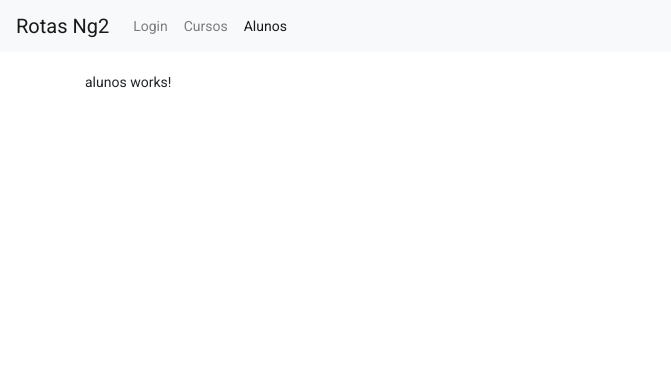
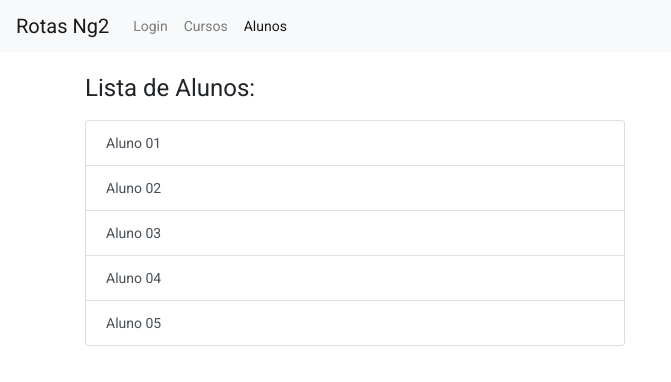
Before and after one commit to felipegueller/angular-2-loiane, an Angular app in the folder 07-rotas/: page /alunos in a window 1280 px wide. Shown: the top 382 px of the page, without its empty margins (0-671 px from the left). Built offline with nearby package versions, Linux system fonts and the light colour scheme.

Commit message:
feat: adding columns in alunos view

```diff
--- a/07-rotas/src/app/alunos/alunos.component.html
+++ b/07-rotas/src/app/alunos/alunos.component.html
@@ -1,3 +1,20 @@
-<p>alunos works!</p>
+<div class="row">
+  <div class="col-6">
+    <h1>Lista de Alunos:</h1>
 
-<router-outlet></router-outlet>
+    <div class="list-group">
+      <a
+        *ngFor="let aluno of alunos"
+        class="list-group-item list-group-item-action"
+        aria-current="true"
+        [routerLink]="[aluno.id]"
+      >
+        {{ aluno["nome"] }}
+      </a>
+    </div>
+  </div>
+
+  <div class="col-6">
+    <router-outlet></router-outlet>
+  </div>
+</div>
--- a/07-rotas/src/app/alunos/alunos.component.ts
+++ b/07-rotas/src/app/alunos/alunos.component.ts
@@ -1,15 +1,17 @@
 import { Component, OnInit } from '@angular/core';
+import { AlunosService } from './alunos.service';
 
 @Component({
   selector: 'app-alunos',
   templateUrl: './alunos.component.html',
-  styleUrls: ['./alunos.component.css']
+  styleUrls: ['./alunos.component.css'],
 })
 export class AlunosComponent implements OnInit {
+  alunos: any = [];
 
-  constructor() { }
+  constructor(private alunosService: AlunosService) {}
 
   ngOnInit(): void {
+    this.alunos = this.alunosService.getAlunos();
   }
-
 }
```
